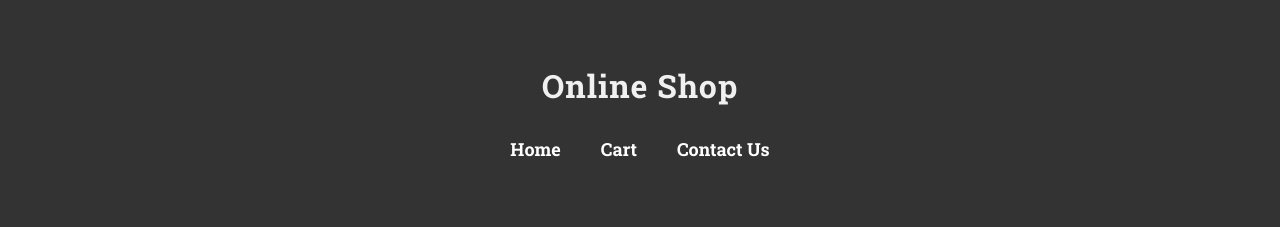
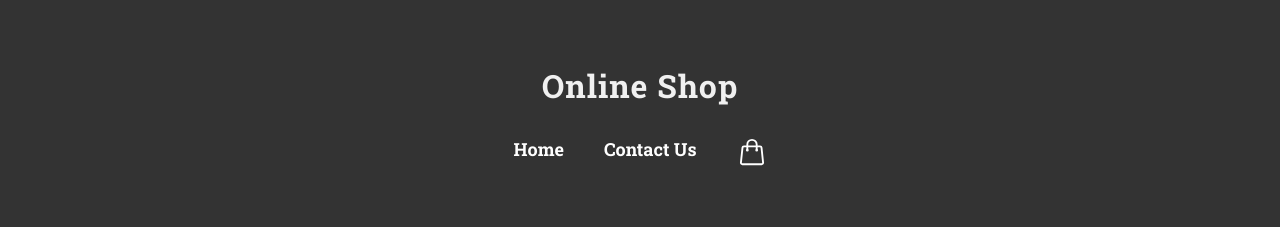
Before and after one commit to Ingvildb1/noroff-javascript-frameworks, a React (Create React App) app: page / in a window 1280 px wide. Shown: the top 227 px of the page. Built offline with nearby package versions, Linux system fonts and the light colour scheme; no server answers.

Commit message:
cart and css

```diff
--- a/src/App.css
+++ b/src/App.css
@@ -108,6 +108,17 @@ li a {
   height: 35px;
   cursor: pointer;
 }
+
+.cart-icon {
+  position: relative;
+  display: inline-block;
+}
+
+.cart-icon img {
+    color: #a7988c;
+    width: 30px;
+    height: 30px;
+  }
 
 .empty {
   width: 100%;
--- /dev/null
+++ b/src/components/header/CartIcon.js
@@ -0,0 +1,17 @@
+import React, { useContext } from "react";
+import { Link } from "react-router-dom";
+import { CartContext } from "../../App";
+import cartIcon from "../../cart.svg";
+
+const CartIcon = () => {
+  const { cart } = useContext(CartContext);
+
+  return (
+    <Link to="/cart" className="cart-icon">
+      <img src={cartIcon} alt="Cart" />
+      {cart.length > 0 && <span className="cart-item-count">{cart.length}</span>}
+    </Link>
+  );
+};
+
+export default CartIcon;
--- a/src/components/header/Nav.js
+++ b/src/components/header/Nav.js
@@ -1,17 +1,18 @@
 import React from "react";
-import { Link } from 'react-router-dom';
-import './../../App.css';
+import { Link } from "react-router-dom";
+import CartIcon from "./CartIcon";
+import "./../../App.css";
 
 const Nav = () => {
   return (
     <div>
       <ul>
         <li><Link to="/">Home</Link></li>
-                <li><Link to="/cart">Cart</Link></li>
         <li><Link to="/contact">Contact Us</Link></li>
+        <li><CartIcon /></li>
       </ul>
     </div>
-    )
-}
+  );
+};
 
-export default Nav
+export default Nav;
```
Also changed, not shown: src/cart.svg (added). Lines whose indentation alone changed are shown as unchanged.
